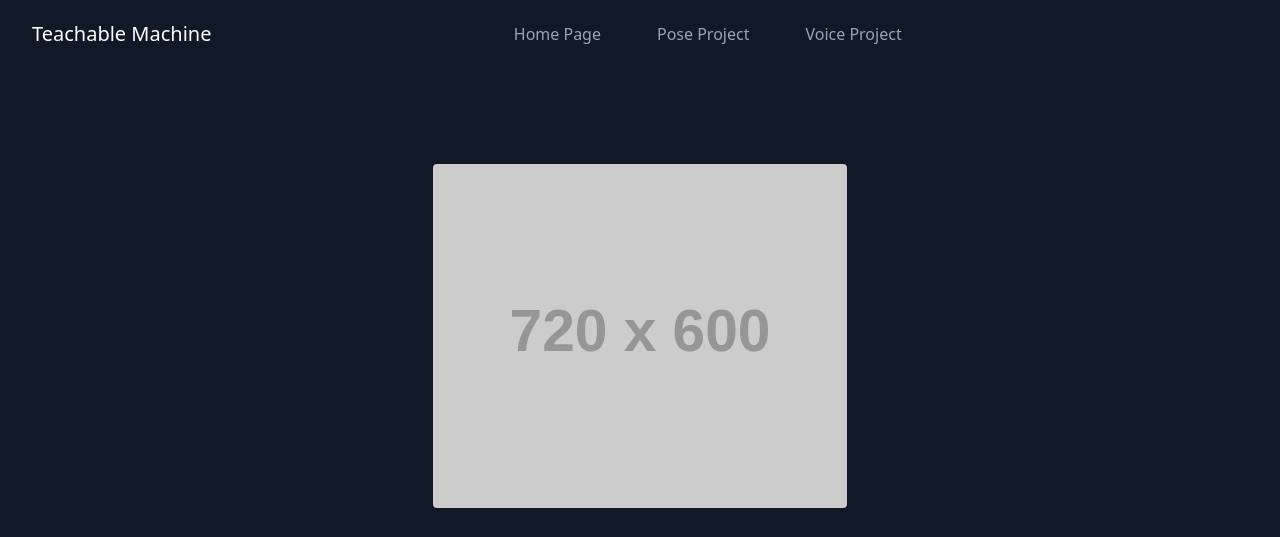
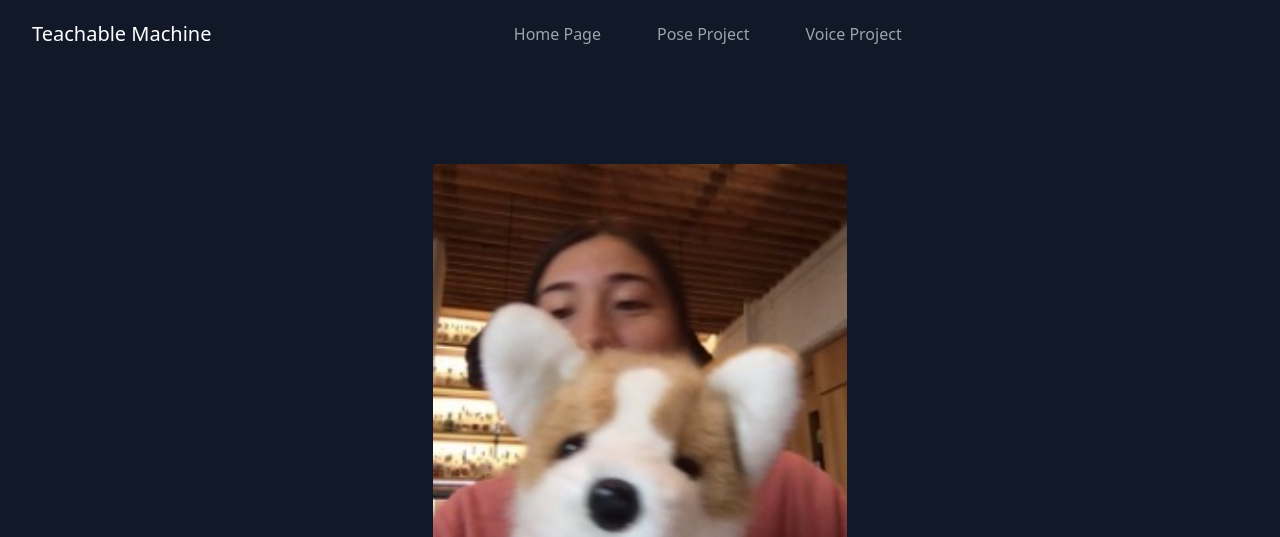
Before and after one commit to MirzaAbdullahBaig/Teachable-Machine-Assignment, a plain HTML site: page Image.html in a window 1280 px wide. Shown: the top 537 px of the page. Drawn offline with nearby package versions, Linux system fonts and the light colour scheme; placeholder pictures from the web are drawn by us.

Commit message:
Camera link

```diff
--- a/Image.html
+++ b/Image.html
@@ -26,7 +26,7 @@
 
     <section class="text-gray-400 bg-gray-900 body-font">
         <div class="container mx-auto flex px-5 py-24 items-center justify-center flex-col">
-          <img class="lg:w-2/6 md:w-3/6 w-5/6 mb-10 object-cover object-center rounded" alt="hero" src="https://dummyimage.com/720x600">
+          <img id="webcam-container" class="lg:w-2/6 md:w-3/6 w-5/6 mb-10 object-cover object-center rounded" alt="hero" src="./Images/Image.jpg">
           <div class="text-center lg:w-2/3 w-full">
             <h1 class="title-font sm:text-4xl text-3xl mb-4 font-medium text-white">Teachable Machine Image Model</h1>
             <div id="label-container" class="leading-relaxed mb-8" ></div>
@@ -39,8 +39,7 @@
 
     <!-- content -->
 
-<div id="webcam-container"></div>
-<!-- <div id="label-container"></div> -->
+<!-- <div id="webcam-container"></div> -->
 <script src="https://cdn.jsdelivr.net/npm/@tensorflow/tfjs@latest/dist/tf.min.js"></script>
 <script src="https://cdn.jsdelivr.net/npm/@teachablemachine/image@latest/dist/teachablemachine-image.min.js"></script>
 <script type="text/javascript">
```
